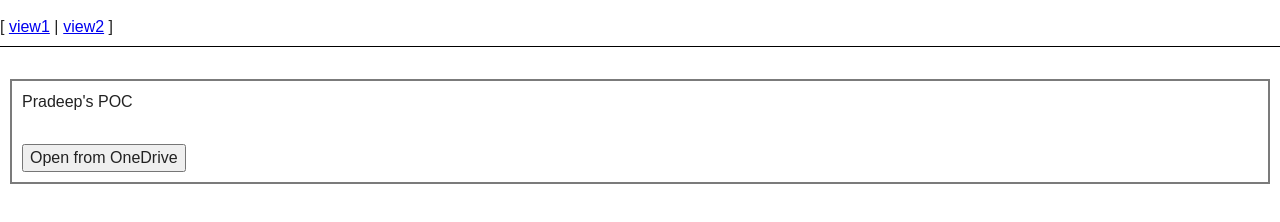
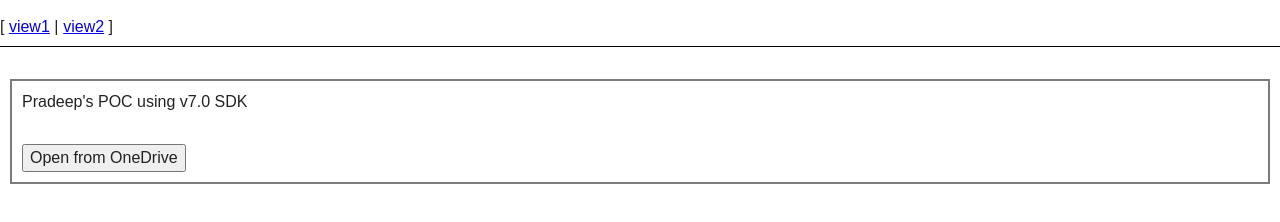
Before and after one commit to pradeepshastry/onedrive, a website: page app/index.html at #!/view1 in a window 1280 px wide. Drawn offline with nearby package versions, Linux system fonts and the light colour scheme.

Commit message:
added mroe text

```diff
--- a/app/view1/view1.html
+++ b/app/view1/view1.html
@@ -1,6 +1,6 @@
 <div style="border: 2px solid #7b7b7b; margin: 10px;" ng-controller="View1Ctrl">
     <div style="padding: 10px;">
-        <div>Pradeep's POC</div>
+        <div>Pradeep's POC using v7.0 SDK</div>
         <button style="margin-top: 30px" ng-click="launchOneDrivePicker()">Open from OneDrive</button><br>
         <div ng-if="response" style="margin-top: 30px">Response from OneDrive
             <pre style="margin-top: 20px">{{ response | json }}</pre>
```
